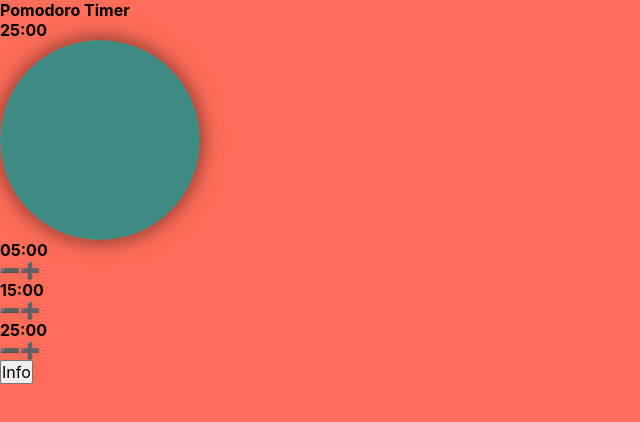
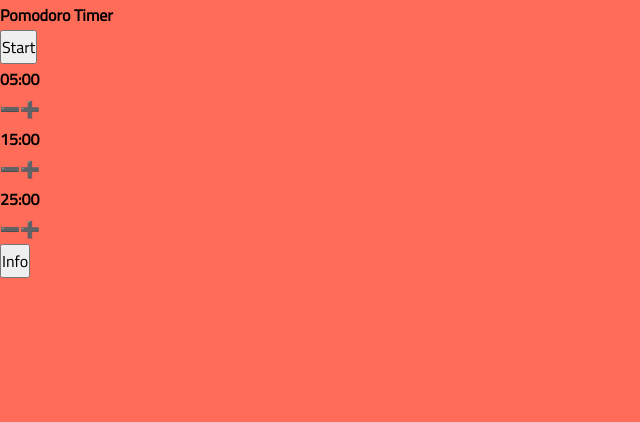
Before and after one commit to cerna-pedro/pomodoro, a React (Create React App) app: page / in a window 1280 px wide. Shown: the top 422 px of the page, without its empty margins (0-640 px from the left). Built offline with nearby package versions, Linux system fonts and the light colour scheme.

Commit message:
Almost through all of the functionality, check TODO

```diff
--- a/src/App.js
+++ b/src/App.js
@@ -8,16 +8,50 @@ import Break from './components/Break';
 
 export class App extends Component {
   state = {
-    runTime: 1500,
+    runTime: null,
     time: 1500,
     break: 300,
     longBreak: 900,
     running: false,
+    paused: false,
     info: false,
     pomodoros: [],
+    timeout: null,
+    interval: null,
   };
-  startReset = () => {
-    console.log('mousedown');
+
+  reset = (e) => {
+    if (e.type === 'mousedown') {
+      if (this.state.paused) {
+        this.setState({
+          timeout: setTimeout(() => {
+            this.setState({
+              runTime: null,
+              time: 1500,
+              break: 300,
+              longBreak: 900,
+              running: false,
+              paused: false,
+              info: false,
+              pomodoros: [],
+              timeout: null,
+              interval: null,
+            });
+          }, 1000),
+        });
+      }
+    }
+
+    if (e.type === 'mouseup') {
+      clearTimeout(this.state.timeout);
+      this.setState({ timeout: null });
+    }
+  };
+
+  startRunning = () => {
+    const newRuntime = { ...this.state }.time;
+    this.setState({ runTime: newRuntime });
+    this.setState({ running: true });
   };
   toggleInfo = (e) => {
     if (
@@ -27,15 +61,34 @@ export class App extends Component {
       this.setState({ info: !this.state.info });
     }
   };
+  togglePause = () => {
+    this.setState({ paused: !this.state.paused });
+  };
   toggleRunning = () => {
     this.setState({ running: !this.state.running });
   };
-  decrement = (name) => {
-    const updated = parseInt(this.state[name]);
-    this.setState({ [name]: updated - 1 });
+  decrement = (e, name) => {
+    if (e.type === 'click') {
+      const updated = parseInt({ ...this.state }[name]);
+      this.setState({ [name]: updated - 1 });
+    }
+    console.log(e.type);
+    if (e.type === 'mousedown') {
+      this.setState({
+        interval: setInterval(() => {
+          const updated = parseInt({ ...this.state }[name]);
+          this.setState({ [name]: updated - 1 });
+        }, 300),
+      });
+    }
+    if (e.type === 'mouseup') {
+      clearTimeout(this.state.interval);
+      this.setState({ interval: null });
+    }
   };
+
   increment = (name) => {
-    const updated = parseInt(this.state[name]);
+    const updated = parseInt({ ...this.state }[name]);
     this.setState({ [name]: updated + 1 });
   };
 
@@ -45,10 +98,14 @@ export class App extends Component {
         <Title />
         <Time runTime={this.state.runTime} />
         <Pie
+          paused={this.state.paused}
           time={this.state.time}
           runTime={this.state.runTime}
           toggleRunning={this.toggleRunning}
           running={this.state.running}
+          startRunning={this.startRunning}
+          togglePause={this.togglePause}
+          reset={this.reset}
         />
         {!this.state.running && (
           <Break
--- a/src/components/Controls.js
+++ b/src/components/Controls.js
@@ -2,9 +2,23 @@ import React from 'react';
 
 const Controls = (props) => {
   return (
-    <div className="controls">
-      <span onClick={() => props.decrement(props.name)}>➖</span>
-      <span onClick={() => props.increment(props.name)}>➕</span>
+    <div className='controls'>
+      <span
+        onClick={(e) => props.decrement(e,props.name)}
+        onMouseDown={(e) => props.decrement(e,props.name)}
+        role='img'
+        aria-label='Minus'
+        onMouseUp={(e) => props.decrement(e,props.name)}
+      >
+        ➖
+      </span>
+      <span
+        onClick={() => props.increment(props.name)}
+        role='img'
+        aria-label='Plus'
+      >
+        ➕
+      </span>
     </div>
   );
 };
--- a/src/components/Info.js
+++ b/src/components/Info.js
@@ -37,7 +37,7 @@ const Info = (props) => {
             </ul>
             <p className='info__paragraph'>And there you have it! </p>
             <p className='info__paragraph'>Enjoy!</p>
-            <span className='info__emoji'>🥳</span>
+            <span className='info__emoji' role="img" aria-label="Party">🥳</span>
             <button className='info__button' onClick={props.toggleInfo}>
               Close
             </button>
--- a/src/components/Pie.js
+++ b/src/components/Pie.js
@@ -8,14 +8,29 @@ const Pie = (props) => {
         ? `rotate(${1 - props.runTime / props.time - 0.5}turn)`
         : `rotate(${1 - props.runTime / props.time}turn)`,
   };
-
   return (
-    <div className='pie__container'>
-      <div className='pie'>
-        <div className='pie__before' style={pieStyle}></div>
-      </div>
-      <div className="pie__controls" onClick={props.toggleRunning} onMouseDown={props.startReset}>{props.running ? <span>⏸</span> : <span>▶️</span>}</div>
-    </div>
+    <>
+      {!props.running && !props.paused && (
+        <div className='pie__start'>
+          <button type='submit' onClick={props.startRunning}>Start</button>
+        </div>
+      )}
+      {props.running && (
+        <div className='pie__container'>
+          <div className='pie'>
+            <div className='pie__before' style={pieStyle}></div>
+          </div>
+          <div
+            className='pie__controls'
+            onClick={props.togglePause}
+            onMouseDown={props.reset}
+            onMouseUp={props.reset}
+          >
+            {!props.paused ? <span role="img" aria-label="Pause">⏸</span> : <><span role="img" aria-label="Play">▶️</span><span>Hold To Reset</span></>}
+          </div>
+        </div>
+      )}
+    </>
   );
 };
 
--- a/src/components/Pomodoro.js
+++ b/src/components/Pomodoro.js
@@ -3,7 +3,7 @@ import React from 'react'
 const Pomodoro = () => {
   return (
     <>
-      <span>🍅</span>
+      <span role="img" aria-label="Tomato">🍅</span>
     </>
   )
 }
--- a/src/components/Time.js
+++ b/src/components/Time.js
@@ -1,11 +1,10 @@
-import React, { Fragment } from 'react';
-import Controls from './Controls';
+import React from 'react';
 import { formatTime } from '../helpers';
 
 const Time = (props) => {
   return (
     <div>
-      <h2>{formatTime(props.runTime)}</h2>
+      {props.runTime && <h2>{formatTime(props.runTime)}</h2>}
     </div>
   );
 };
--- a/src/index.css
+++ b/src/index.css
@@ -1,3 +1,5 @@
+@import url('https://fonts.googleapis.com/css2?family=Cairo&display=swap');
+
 * {
   padding: 0;
   margin: 0;
@@ -11,6 +13,7 @@ body {
   font-family: -apple-system, BlinkMacSystemFont, 'Segoe UI', 'Roboto', 'Oxygen',
     'Ubuntu', 'Cantarell', 'Fira Sans', 'Droid Sans', 'Helvetica Neue',
     sans-serif;
+  font-family: 'Cairo', sans-serif;
   -webkit-font-smoothing: antialiased;
   -moz-osx-font-smoothing: grayscale;
 }
@@ -92,7 +95,7 @@ body {
   z-index: 3;
 }
 
-.controls > *{
+.controls > * {
   user-select: none;
   cursor: pointer;
 }
```
Also changed, not shown: 1 other file (tests, documents, lock files or other folders).
